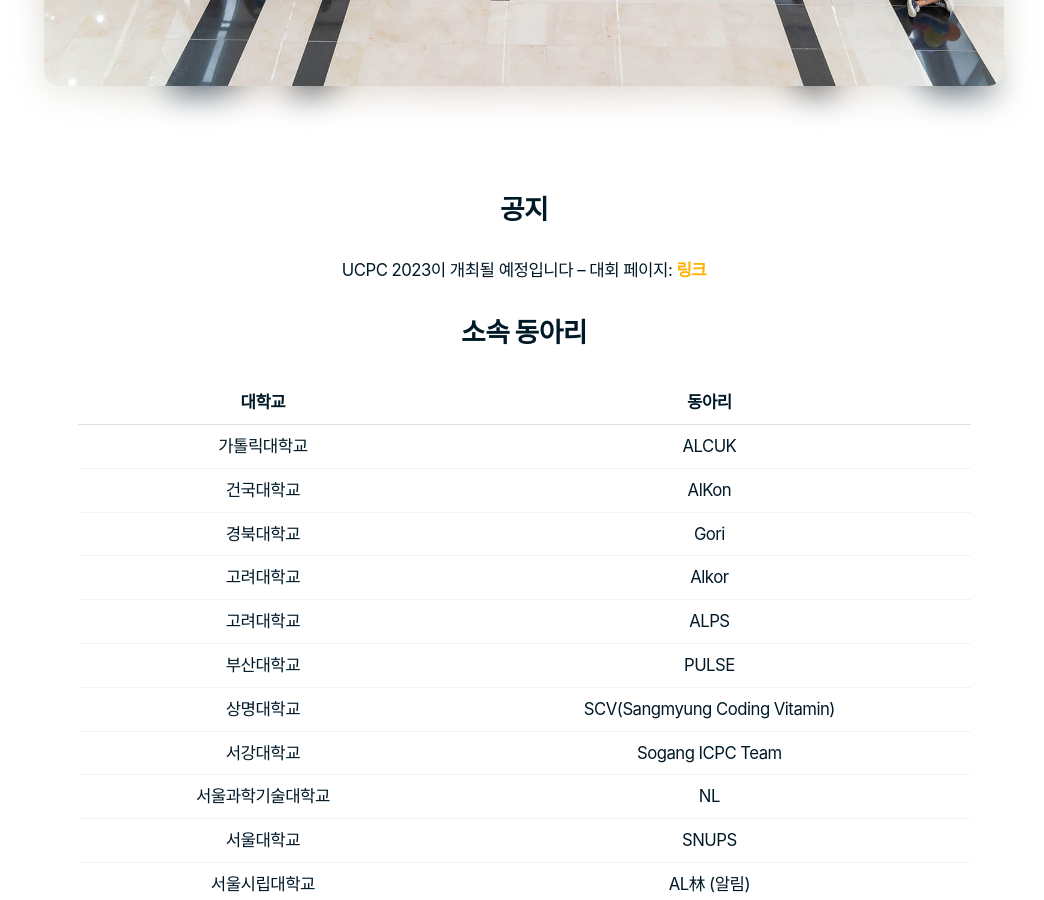
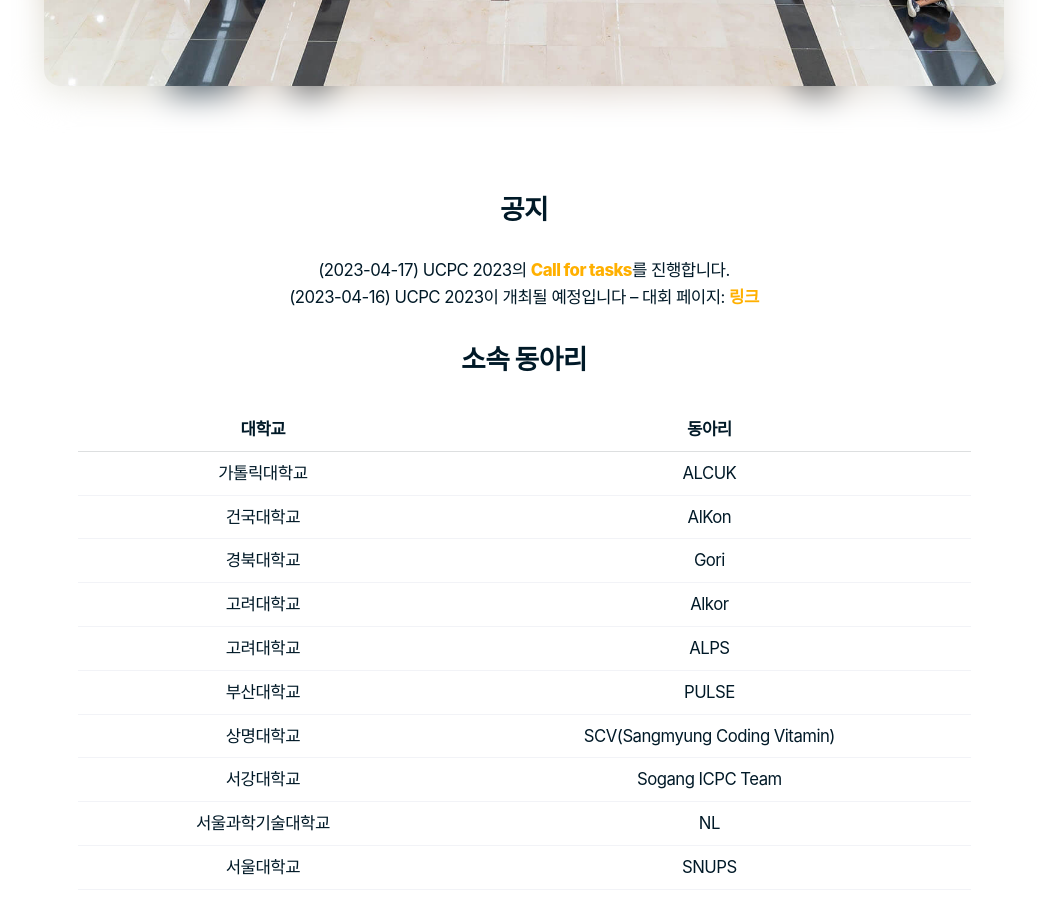
Before and after one commit to ucpcc/main, a Jekyll site: the page built from index.md, in a window 1280 px wide and 900 px high, scrolled down 871 px. Shown: the whole window, without its empty margins (116-1160 px from the left). Built offline with Jekyll 4.4.1, drawn with Linux system fonts in a browser that asks for light colours; some web fonts are replaced.

Commit message:
add noti

```diff
--- a/index.md
+++ b/index.md
@@ -4,7 +4,8 @@ title: 전국 대학생 프로그래밍 대회 동아리 연합
 ---
 
 ## 공지
-- UCPC 2023이 개최될 예정입니다 -- 대회 페이지: [링크](http://2023.ucpc.me)
+- (2023-04-17) UCPC 2023의 [Call for tasks](http://2023.ucpc.me/tasks/)를 진행합니다.
+- (2023-04-16) UCPC 2023이 개최될 예정입니다 -- 대회 페이지: [링크](http://2023.ucpc.me)
 
 ## 소속 동아리
 
```
